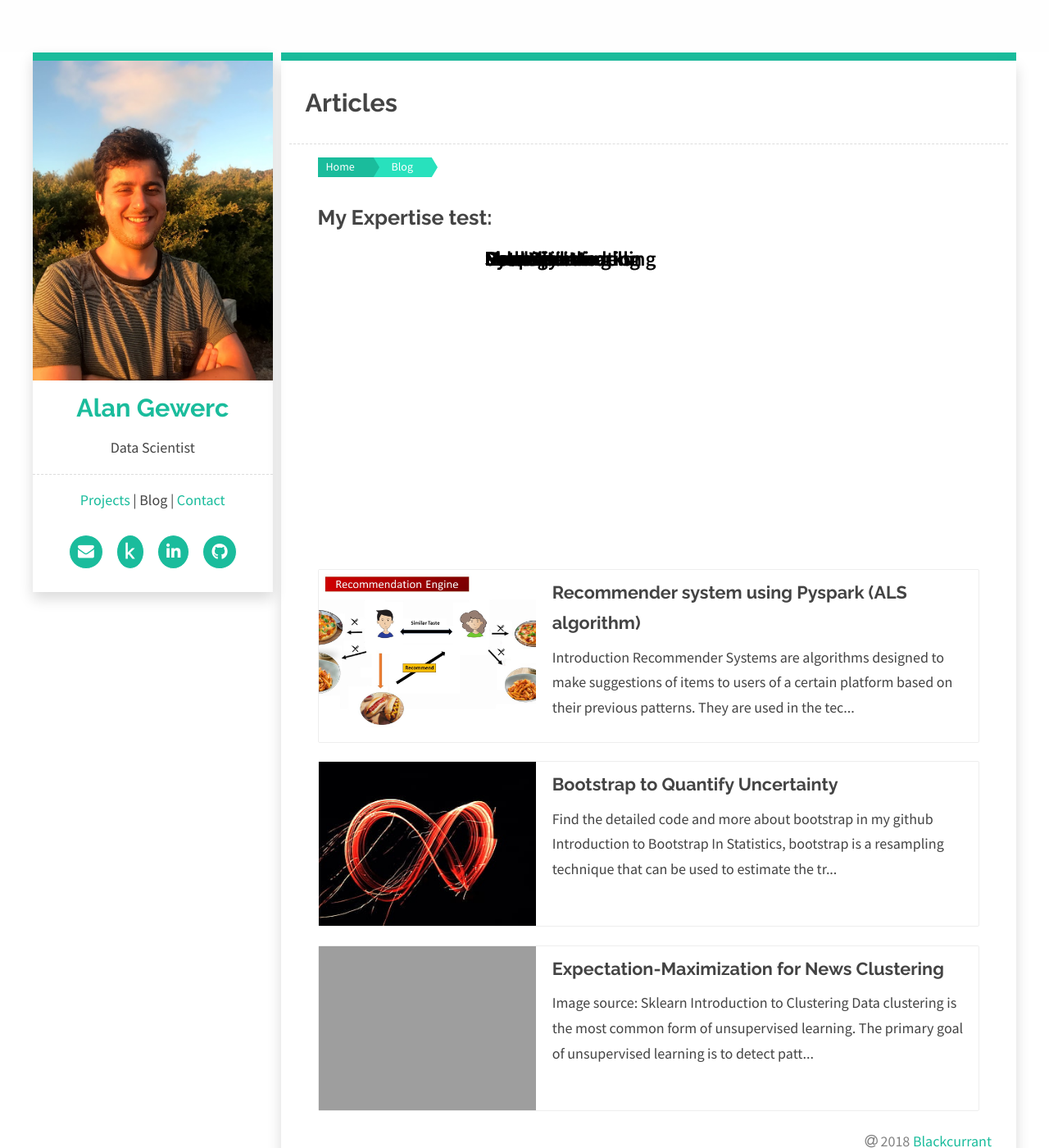
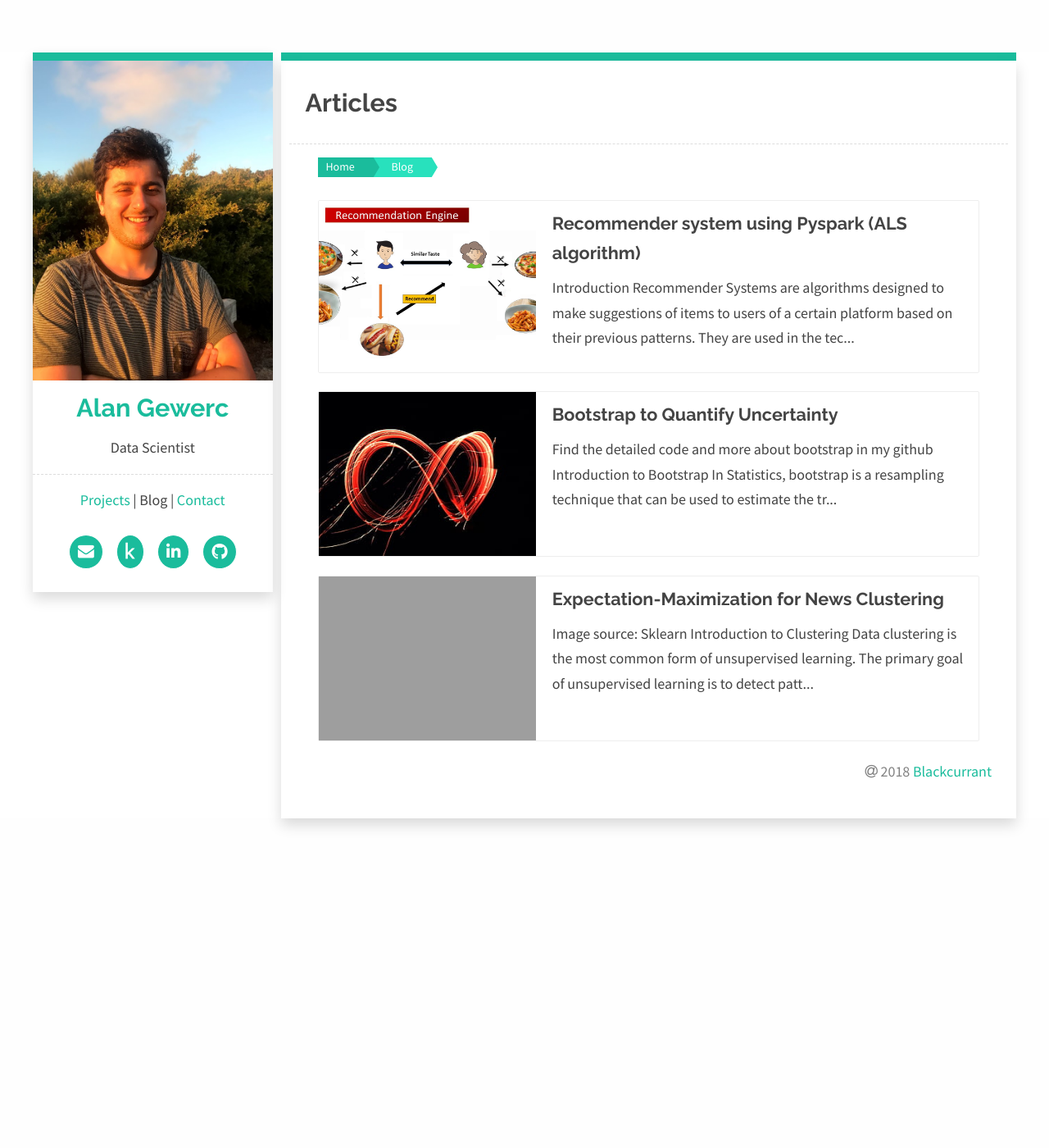
Before and after one commit to Agewerc/Agewerc.github.io, a Jekyll site: the page built from blog/index.html, in a window 1280 px wide and 1400 px high. Shown: the whole window at 82% size. Built offline with Jekyll 4.4.1, drawn with Linux system fonts in a browser that asks for light colours; nearby versions of some CDN libraries; the list of posts is cut into pages by our own code; grey boxes are pictures that could not be loaded.

Commit message:
wordcloud

```diff
--- a/_includes/expertise3.html
+++ b/_includes/expertise3.html
@@ -21,20 +21,20 @@ src="http://pagead2.googlesyndication.com/pagead/show_ads.js">
 </div>
 </div>
 <div class="tagBall">
-    <a class="tag" target="_blank" href="#">Data Science</a>
-    <a class="tag" target="_blank" href="#">Machine Learning</a>
-    <a class="tag" target="_blank" href="#">Deep Learning</a>
-    <a class="tag" target="_blank" href="#">Pytorch</a>
-    <a class="tag" target="_blank" href="#">Python</a>
-    <a class="tag" target="_blank" href="#">R</a>
-    <a class="tag" target="_blank" href="#">Data Visualisation</a>
-    <a class="tag" target="_blank" href="#">Financial Modelling</a>
-    <a class="tag" target="_blank" href="#">Excel</a>
-    <a class="tag" target="_blank" href="#">Sklearn</a>
-    <a class="tag" target="_blank" href="#">Powerpoint</a>
-    <a class="tag" target="_blank" href="#">Neural Networks</a>
-	<a class="tag" target="_blank" href="#">Economics</a>
-	<a class="tag" target="_blank" href="#">Strategy</a>
+    <a class="tag" target="_blank">Data Science</a>
+    <a class="tag" target="_blank">Machine Learning</a>
+    <a class="tag" target="_blank">Deep Learning</a>
+    <a class="tag" target="_blank">Pytorch</a>
+    <a class="tag" target="_blank">Python</a>
+    <a class="tag" target="_blank">R</a>
+    <a class="tag" target="_blank">Data Visualisation</a>
+    <a class="tag" target="_blank">Financial Modelling</a>
+    <a class="tag" target="_blank">Excel</a>
+    <a class="tag" target="_blank">Sklearn</a>
+    <a class="tag" target="_blank">Powerpoint</a>
+    <a class="tag" target="_blank">Neural Networks</a>
+	<a class="tag" target="_blank">Economics</a>
+	<a class="tag" target="_blank">Strategy</a>
 </div>
 <script type="text/javascript">
 
--- a/_includes/js/cloudTag.js
+++ b/_includes/js/cloudTag.js
@@ -3,6 +3,7 @@
         var defualts = {
              tag:"tag"
             ,ballSize:200
+			,resize: true
         };
         var opts = $.extend({}, defualts, options);
         var tagEle = "querySelectorAll" in document ? document.querySelectorAll("."+opts.tag) : getClass(opts.tag),
--- a/blog/index.html
+++ b/blog/index.html
@@ -3,9 +3,6 @@ layout: page
 title: Articles
 description: Find all the posts here.
 ---
-
-{% include expertise3.html %}
-
 
     {% for post in paginator.posts %}
     <a class="nostyle" href="{{site.baseurl}}{{post.url}}">
```
Also changed, not shown: assets/js/index.js (deleted, +0 -55 lines).
